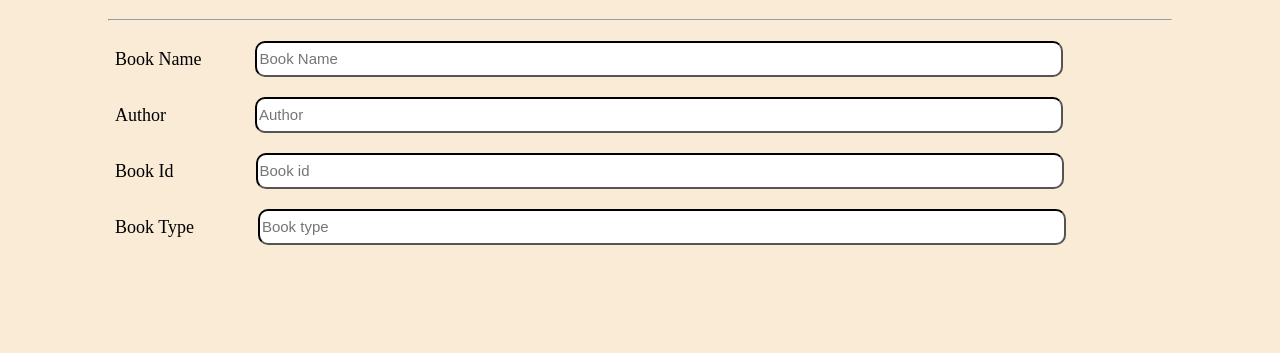
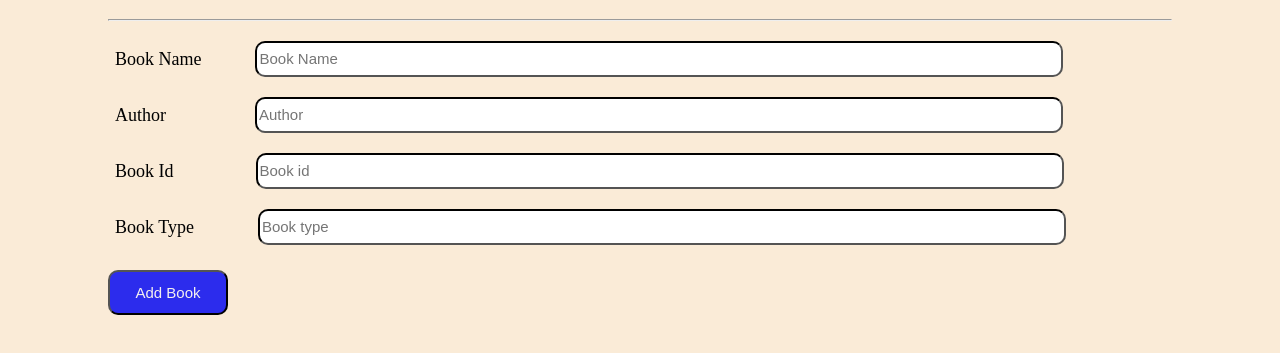
Before and after one commit to BandiniKohare2001/Manage--Library, a plain HTML site: page index.html in a window 1280 px wide. Shown: the part 123-476 px from the top of the page. Drawn offline with Linux system fonts and the light colour scheme.

Commit message:
add button added

```diff
--- a/index.html
+++ b/index.html
@@ -45,6 +45,9 @@
 
             </div>
     </div>
+    <div class="col-sm-10">
+        <button type="submit" class="addbook-btn">Add Book</button>
+    </div>
 
 </body>
 
--- a/style.css
+++ b/style.css
@@ -125,3 +125,15 @@ nav{
     margin-top: 20px;
     margin-left: 60px;
 }
+.addbook-btn{
+    width: 120px;
+    height: 45px;
+    border-radius: 10px;
+    font-size: 15px;
+    border-color: black;
+    border-width: 2px;
+    margin-top: 200px;
+    margin-left: 100px;
+    background-color: rgb(44, 44, 237);
+    color: #f4f0f0;
+}
```
